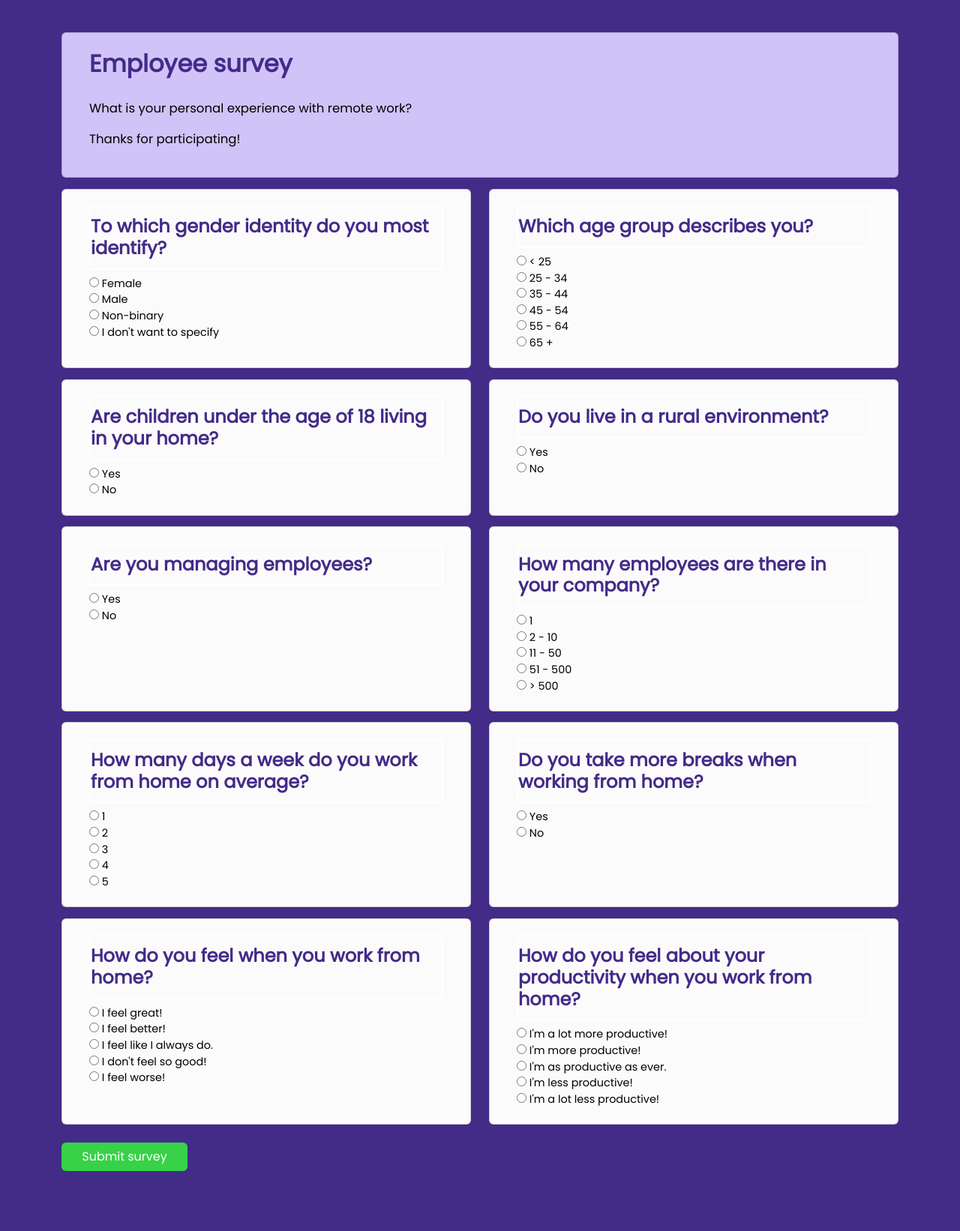
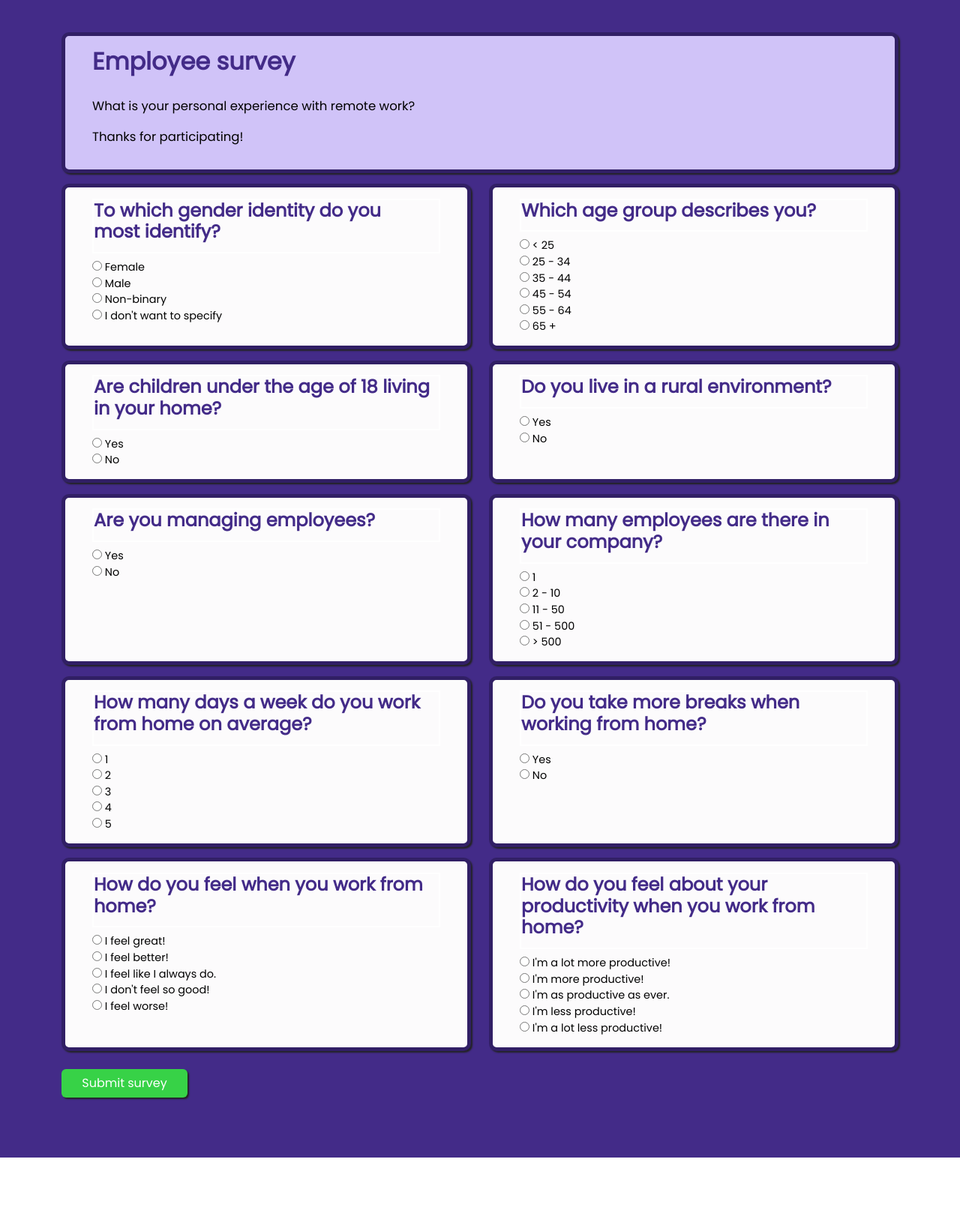
Before and after one commit to Senimtra/data-homeoffice-project, a Django app: page /survey in a window 1280 px wide. Shown: the part 72-1714 px from the top of the page at 75% size. After the commit the page ends 1616 px from the top, so only its background shows below. Run offline with Django 4.2, Linux system fonts and the light colour scheme; style sheets or scripts are compiled from the project's sources.

Commit message:
complete styles survey view

```diff
--- a/static/styles/survey.css
+++ b/static/styles/survey.css
@@ -2,6 +2,7 @@
 .survey-head {
   margin-top: 3em !important;
   background-color: #d0c3f8 !important;
+  border: 0.5em solid #442f80;
 }
 .survey-head p {
   font-size: 1.15em;
@@ -9,17 +10,21 @@
 
 .survey-card {
   color: black;
-  padding: 1.5em 2.5em;
+  padding: 1em 2.5em;
   margin-top: 1em;
   background-color: #fcfbfc;
+  border: 0.4em solid #311f65;
+  border-radius: 10px;
   font-size: 0.9em;
   width: 100%;
+  box-shadow: 2px 2px 2px #232323;
 }
 .survey-card h4 {
   color: #432b88;
   font-weight: bold;
   text-align: left;
   padding-left: 0 !important;
+  padding-top: 0 !important;
 }
 
 h2 {
@@ -33,4 +38,9 @@ h2 {
   background-color: #37d247;
   width: 10.5em;
   margin: 1.5em 0 5em;
+  box-shadow: 2px 2px 2px #232323;
 }
+
+.btn-survey:hover {
+  background-color: #21962c;
+}
--- a/static/styles/survey.scss
+++ b/static/styles/survey.scss
@@ -3,6 +3,7 @@
 .survey-head {
 	margin-top: 3em !important;
 	background-color: #d0c3f8 !important;
+	border: 0.5em solid #442f80;
 	p {
 		font-size: 1.15em;
 	}
@@ -10,16 +11,20 @@
 
 .survey-card {
 	color: black;
-	padding: 1.5em 2.5em;
+	padding: 1em 2.5em;
 	margin-top: 1em;
 	background-color: #fcfbfc;
+	border: 0.4em solid #311f65;
+	border-radius: 10px;
 	font-size: 0.9em;
 	width: 100%;
+	box-shadow: 2px 2px 2px #232323;
 	h4 {
 		color: #432b88;
 		font-weight: bold;
 		text-align: left;
 		padding-left: 0 !important;
+		padding-top: 0 !important;
 	}
 }
 
@@ -34,4 +39,9 @@ h2 {
 	background-color: #37d247;
 	width: 10.5em;
 	margin: 1.5em 0 5em;
+	box-shadow: 2px 2px 2px #232323;
 }
+
+.btn-survey:hover {
+	background-color: #21962c;
+}
```
